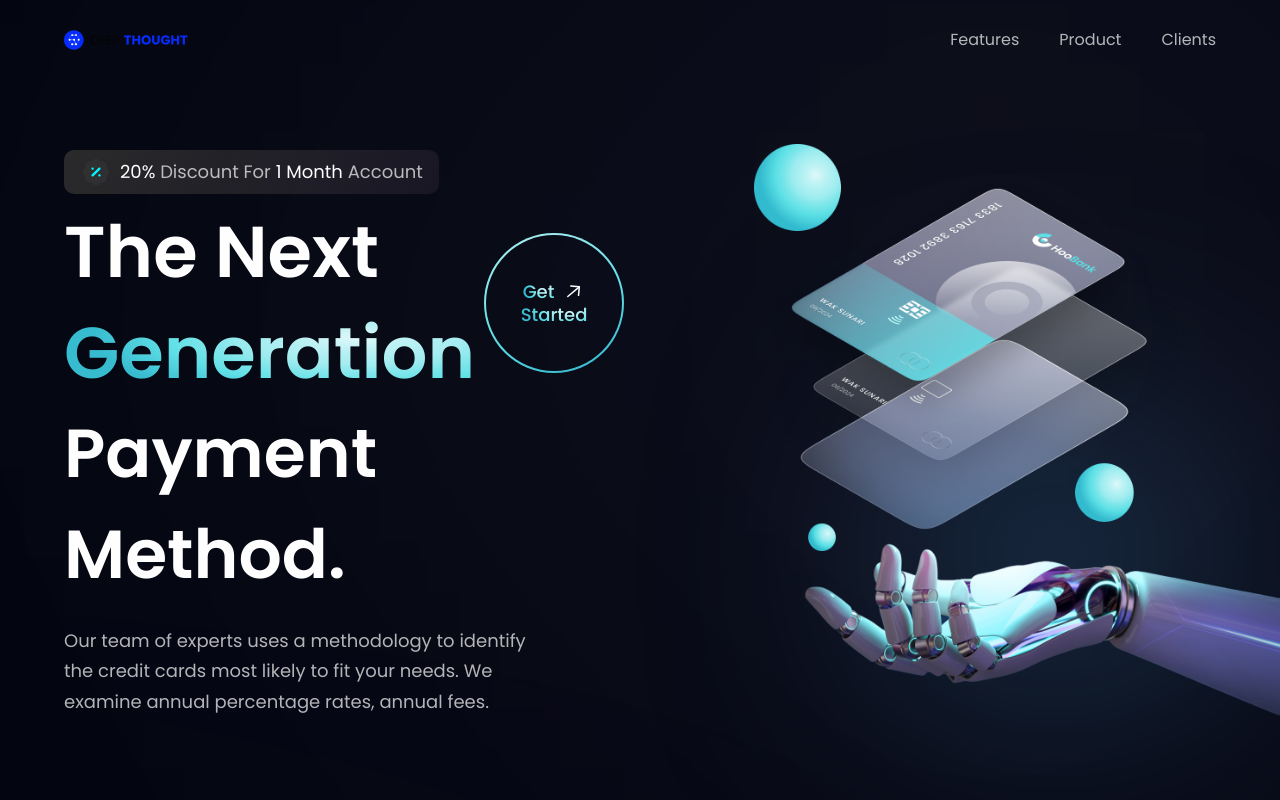
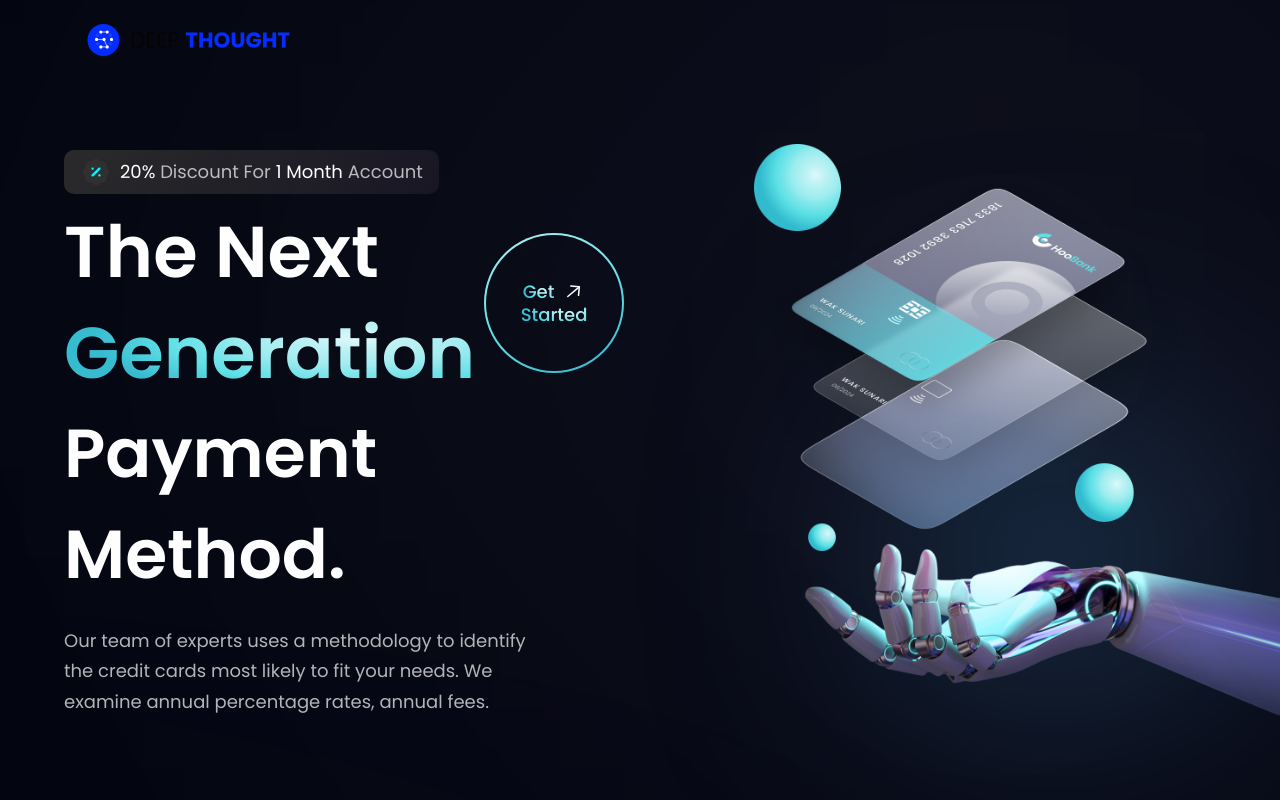
Before and after one commit to fiker31/Deep-tought-website, a React (Vite) app: page / in a window 1280 px wide. Shown: the top 800 px of the page. Built offline with nearby package versions, Linux system fonts and the light colour scheme.

Commit message:
initializing project

```diff
--- a/src/components/Navbar.jsx
+++ b/src/components/Navbar.jsx
@@ -1,58 +1,24 @@
-import { useState } from "react";
+import { close, logo1, menu,home } from "../assets";
 
-import { close, logo1, menu } from "../assets";
-import { navLinks } from "../constants";
 
 const Navbar = () => {
-  const [active, setActive] = useState("Home");
-  const [toggle, setToggle] = useState(false);
 
   return (
     <nav className="w-full flex py-6 justify-between items-center navbar">
-      <img src={logo1} alt="hoobank" className="w-[124px] h-[32px]" />
+      <img src={logo1} alt="deepthought" className="w-[250px] h-[32px] " />
 
       <ul className="list-none sm:flex hidden justify-end items-center flex-1">
-        {navLinks.map((nav, index) => (
-          <li
-            key={nav.id}
-            className={`font-poppins font-normal cursor-pointer text-[16px] ${
-              active === nav.title ? "text-white" : "text-dimWhite"
-            } ${index === navLinks.length - 1 ? "mr-0" : "mr-10"}`}
-            onClick={() => setActive(nav.title)}
-          >
-            <a href={`#${nav.id}`}>{nav.title}</a>
-          </li>
-        ))}
       </ul>
 
       <div className="sm:hidden flex flex-1 justify-end items-center">
-        <img
-          src={toggle ? close : menu}
-          alt="menu"
-          className="w-[28px] h-[28px] object-contain"
-          onClick={() => setToggle(!toggle)}
-        />
 
-        <div
-          className={`${
-            !toggle ? "hidden" : "flex"
-          } p-6 bg-black-gradient absolute top-20 right-0 mx-4 my-2 min-w-[140px] rounded-xl sidebar`}
-        >
+
+
           <ul className="list-none flex justify-end items-start flex-1 flex-col">
-            {navLinks.map((nav, index) => (
-              <li
-                key={nav.id}
-                className={`font-poppins font-medium cursor-pointer text-[16px] ${
-                  active === nav.title ? "text-white" : "text-dimWhite"
-                } ${index === navLinks.length - 1 ? "mb-0" : "mb-4"}`}
-                onClick={() => setActive(nav.title)}
-              >
-                <a href={`#${nav.id}`}>{nav.title}</a>
-              </li>
-            ))}
+
           </ul>
         </div>
-      </div>
+
     </nav>
   );
 };
```
